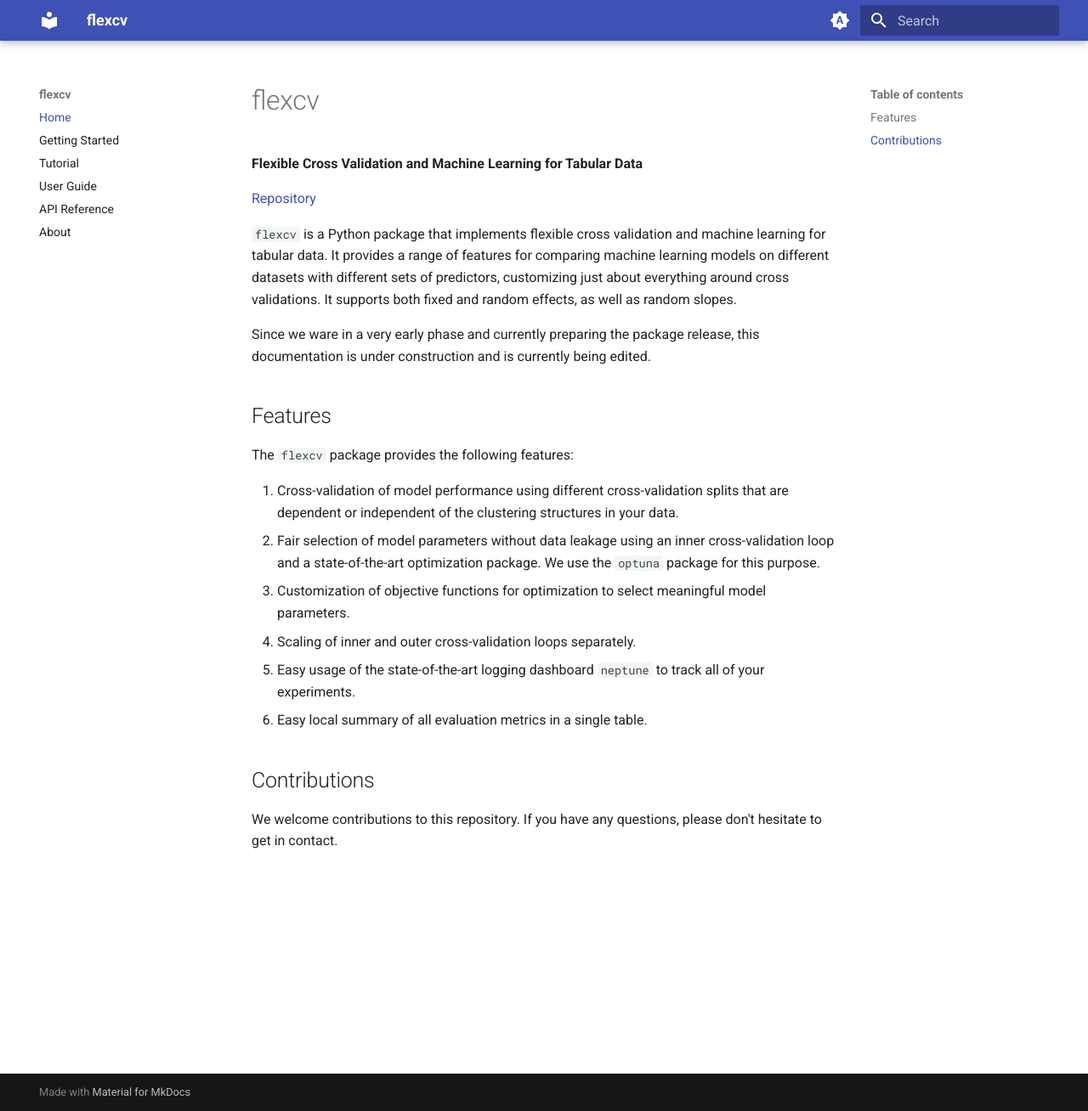
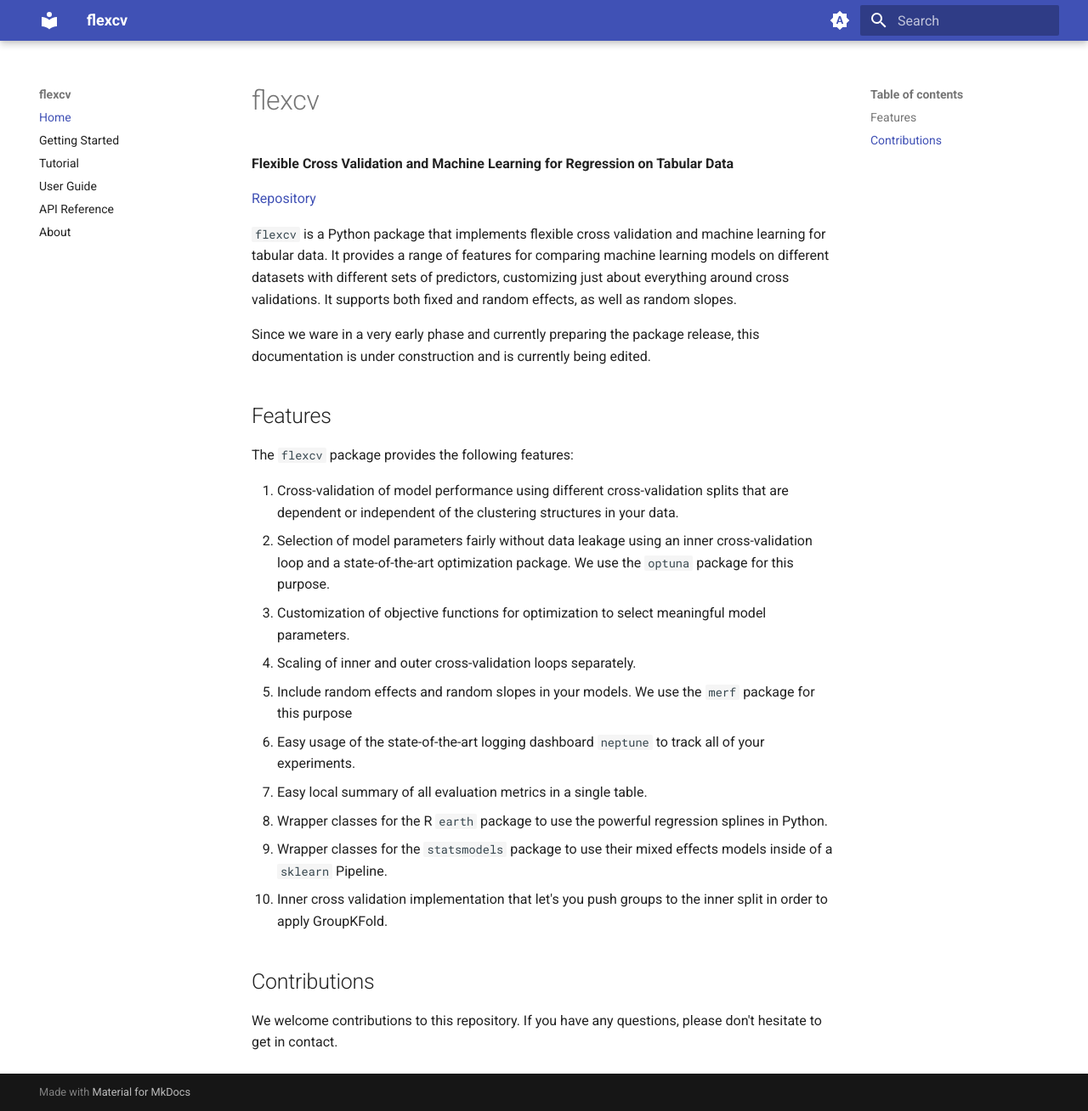
Before and after one commit to radlfabs/flexcv, an MkDocs documentation site: the page built from docs/index.md, in a window 1280 px wide and 1308 px high. Shown: the whole window at 85% size. Built offline with MkDocs 1.6.1 and Material for MkDocs 9.7.7, drawn with Linux system fonts in a browser that asks for light colours.

Commit message:
add features

```diff
--- a/docs/index.md
+++ b/docs/index.md
@@ -1,6 +1,6 @@
 # flexcv
 
-__Flexible Cross Validation and Machine Learning for Tabular Data__
+__Flexible Cross Validation and Machine Learning for Regression on Tabular Data__
 
 [Repository](https://github.com/radlfabs/flexcv)
 
@@ -13,11 +13,15 @@
 The `flexcv` package provides the following features:
 
 1. Cross-validation of model performance using different cross-validation splits that are dependent or independent of the clustering structures in your data.
-2. Fair selection of model parameters without data leakage using an inner cross-validation loop and a state-of-the-art optimization package. We use the `optuna` package for this purpose.
+2. Selection of model parameters fairly without data leakage using an inner cross-validation loop and a state-of-the-art optimization package. We use the `optuna` package for this purpose.
 3. Customization of objective functions for optimization to select meaningful model parameters.
 4. Scaling of inner and outer cross-validation loops separately.
-5. Easy usage of the state-of-the-art logging dashboard `neptune` to track all of your experiments.
-6. Easy local summary of all evaluation metrics in a single table.
+5. Include random effects and random slopes in your models. We use the `merf` package for this purpose
+6. Easy usage of the state-of-the-art logging dashboard `neptune` to track all of your experiments.
+7. Easy local summary of all evaluation metrics in a single table.
+8. Wrapper classes for the R `earth` package to use the powerful regression splines in Python.
+9. Wrapper classes for the `statsmodels` package to use their mixed effects models inside of a `sklearn` Pipeline.
+10. Inner cross validation implementation that let's you push groups to the inner split in order to apply GroupKFold.
 
 ## Contributions
 
```
Also changed, not shown: README.md (+8 -4 lines), docs/about.md (+1 -1 lines).
